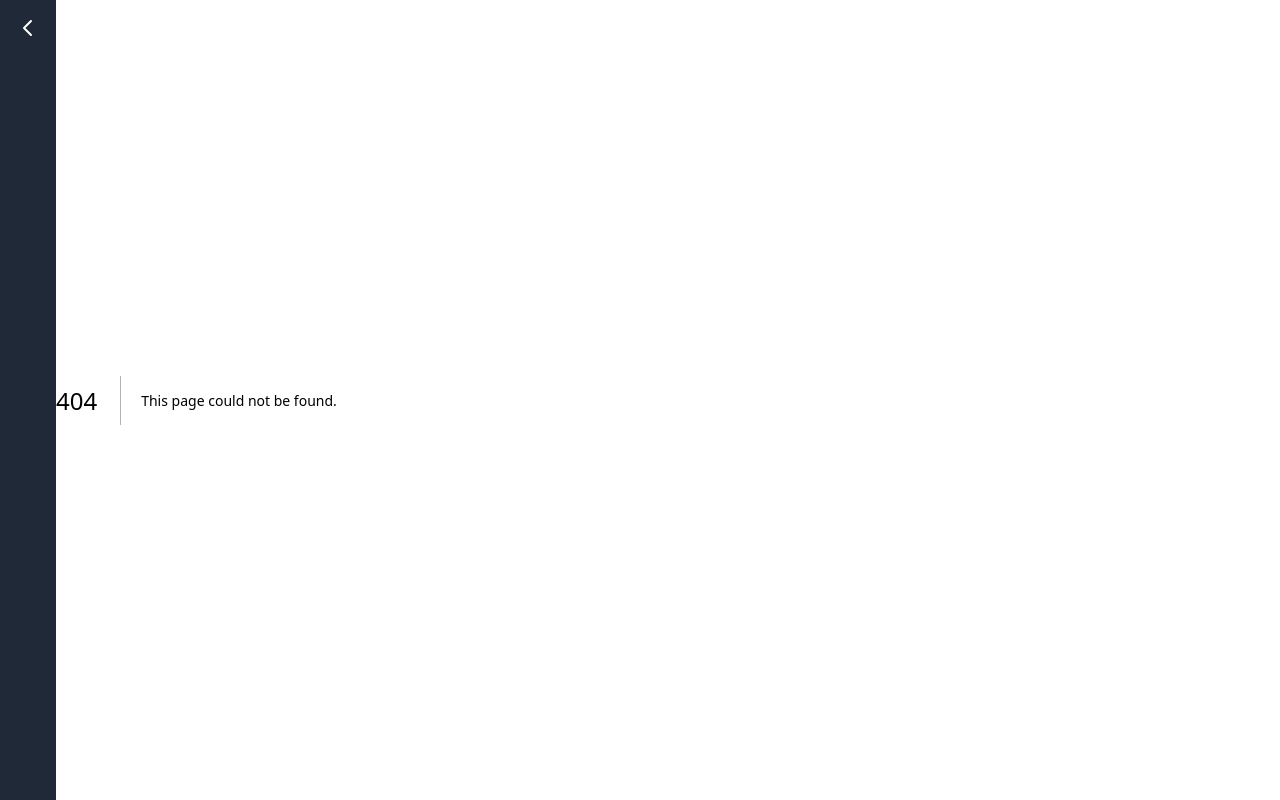
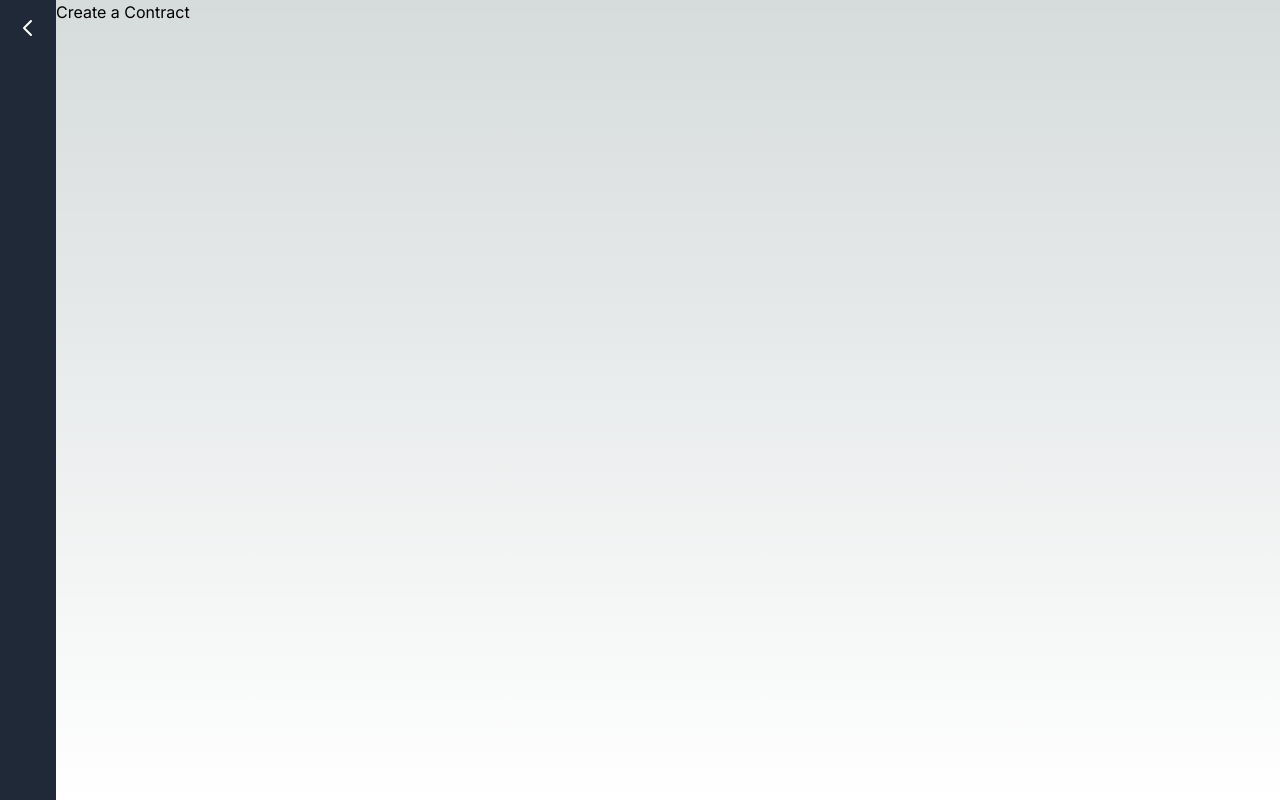
Before and after one commit to OpenTechne/Smartrental-hackaton-eth-prague-2024, a Next.js app in the folder packages/front-end/: page /create_contract in a window 1280 px wide. Before the commit this address had no page. Built offline with nearby package versions, Linux system fonts and the light colour scheme.

Commit message:
Create page.js

```diff
--- /dev/null
+++ b/packages/front-end/app/create_contract/page.js
@@ -0,0 +1,8 @@
+import Image from "next/image";
+
+
+export default function Home() {
+  return (
+    <main className="flex min-h-screen flex-col items-center justify-between p-24"> Create a Contract</main>
+  );
+}
```
